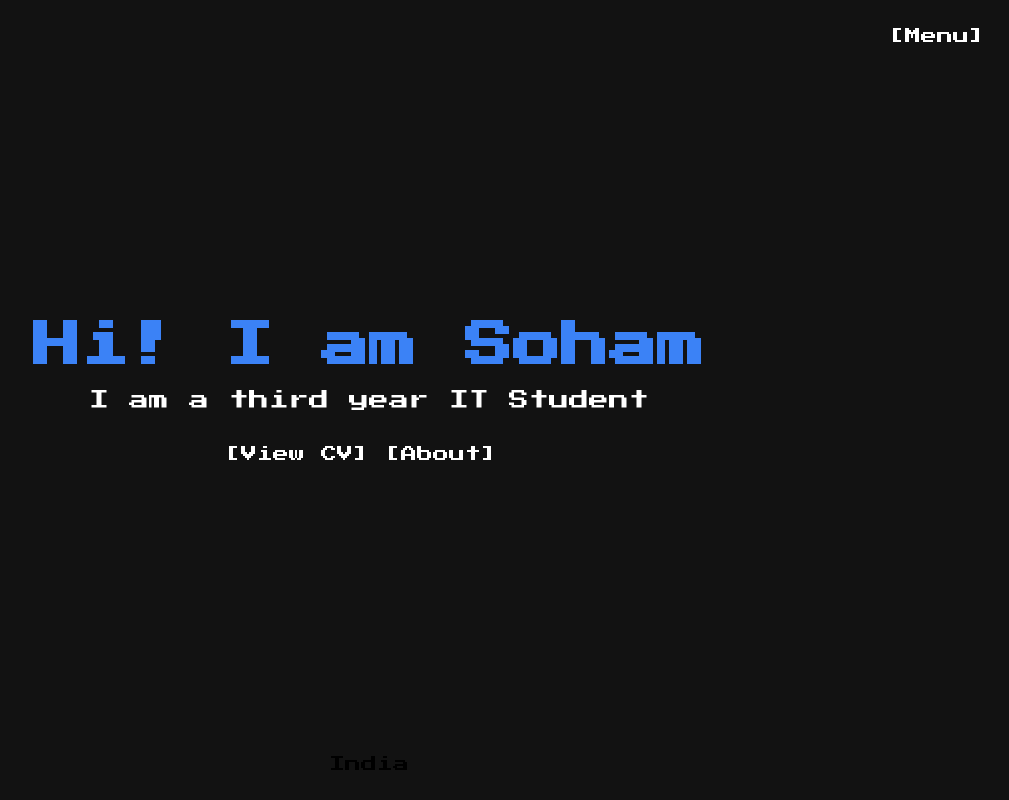
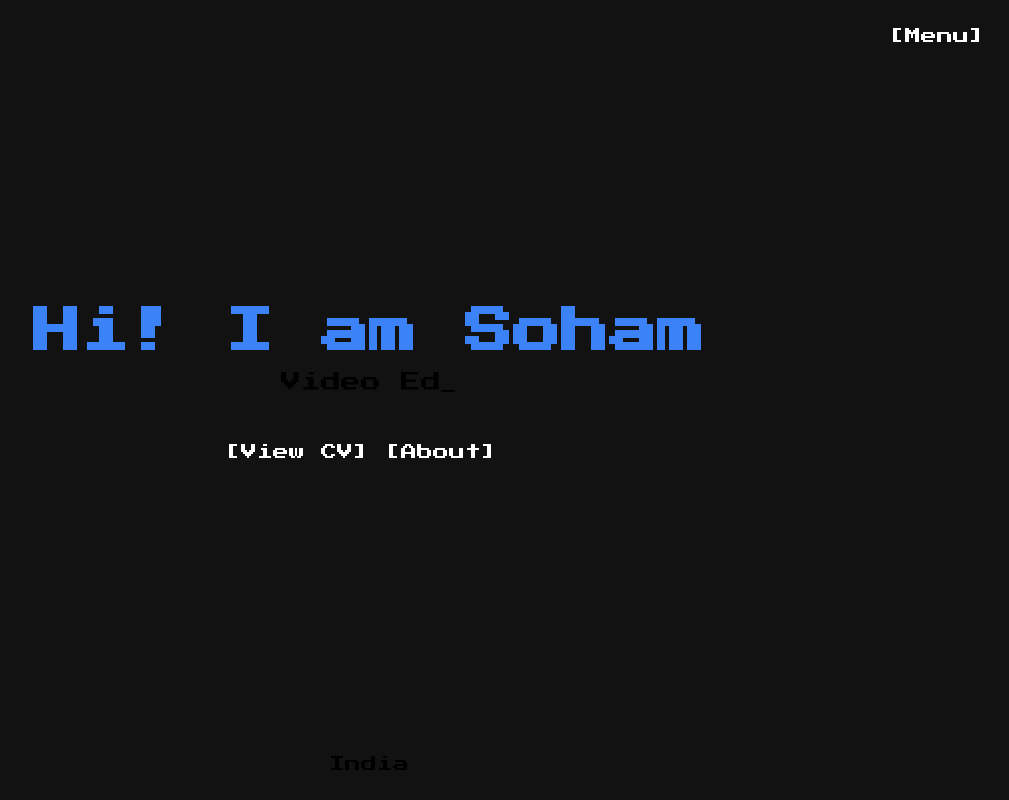
Before and after one commit to sohamsangole/portfolio-website, a Next.js app: page / in a window 1280 px wide. Shown: the whole page, without its empty margins (271-1280 px from the left). Built offline with nearby package versions, Linux system fonts and the light colour scheme.

Commit message:
Updated UI

```diff
--- a/package.json
+++ b/package.json
@@ -16,7 +16,8 @@
     "next": "^14.1.3",
     "react": "^18",
     "react-bootstrap": "^2.10.1",
-    "react-dom": "^18"
+    "react-dom": "^18",
+    "typed.js": "^2.1.0"
   },
   "devDependencies": {
     "autoprefixer": "^10.0.1",
--- a/src/app/about/page.js
+++ b/src/app/about/page.js
@@ -10,7 +10,7 @@ const AboutPage = () => {
                 <button onClick={() => window.location.href = "/"}>[Home]</button>
                 <DropDownMenu />
             </div>
-            <h1 className='text-red-500 mb-4 text-2xl lg:text-5xl font-extrabold scroll-px-96 lg:px-96 flex items-center justify-center m-8'>About Me :)</h1>
+            <h1 className='text-blue-500 mb-4 text-2xl lg:text-5xl font-extrabold scroll-px-96 lg:px-96 flex items-center justify-center m-8'>About Me :)</h1>
             <div className=' py-7 '>
                 <p className='text-sm  scroll-px-96 lg:px-96 '>Hello, fellow coder!My name is Soham Sangole, I was born in 2003 in India.
                     I completed my high school education in 2019 and am currently enrolled in college in VJTI, Mumbai.
@@ -22,7 +22,7 @@ const AboutPage = () => {
             </div>
             <hr className='mx-0 lg:mx-96' />
             <div className=' py-7 '>
-                <h1 className='text-blue-500 text-xl lg:text-2xl m-4'>Hobbies & Interests</h1>
+                <h1 className='text-red-500 text-xl lg:text-2xl m-4'>Hobbies & Interests</h1>
                 <p className='text-sm  scroll-px-96 lg:px-96'>
                     I spend most of my time on laptop because my hobbies include video editing,
                     crafting cinematic masterpieces one clip at a time. Whether it's adding slick transitions or
@@ -35,7 +35,7 @@ const AboutPage = () => {
             </div>
             <hr className='mx-0 lg:mx-96' />
             <div className=' py-7 '>
-                <h1 className='text-blue-500 text-xl lg:text-2xl m-4'>Educational Background</h1>
+                <h1 className='text-red-500 text-xl lg:text-2xl m-4'>Educational Background</h1>
                 <p className='text-sm  scroll-px-96 lg:px-96'>
                     My educational journey has been a mix of fun and challenges. School was a blast,
                     filled with memories and friendships that I'll cherish forever. However, the transition to
@@ -47,7 +47,7 @@ const AboutPage = () => {
             </div>
             <hr className='mx-0 lg:mx-96' />
             <div className=' py-7 '>
-                <h1 className='text-blue-500 text-xl lg:text-2xl m-4'>Technologies that i use</h1>
+                <h1 className='text-red-500 text-xl lg:text-2xl m-4'>Technologies that i use</h1>
                 <p className='text-sm  scroll-px-96 lg:px-96'>
                     Programming Languages: Python, Java, Dart, Golang, SQL <br />
                     Tech Stack: Machine Learning, App Development, Web Development <br />
--- a/src/app/components/HeroSection.jsx
+++ b/src/app/components/HeroSection.jsx
@@ -1,13 +1,46 @@
 import React from 'react';
+import Typed from 'typed.js'
+import words from "../words.js";
+
+class Typing extends React.Component {
+    componentDidMount() {
+        const options = {
+            strings: words,
+            typeSpeed: 50,
+            backSpeed: 50,
+            loop: true,
+            cursorChar: "_",
+        };
+        this.typed = new Typed(this.el, options);
+    }
+
+    componentWillUnmount() {
+        // Please don't forget to cleanup animation layer
+        this.typed.destroy();
+    }
+
+    render() {
+        return (
+            <span
+                style={{ whiteSpace: "pre", fontSize: "20px", lineHeight: "20px" }} // Adjust the line-height here
+                ref={(el) => {
+                    this.el = el;
+                }}
+            />
+        );
+    }
+
+}
 
 const HeroSection = () => {
+
     return (
         <section>
             <div className='grid lg:grid-cols-12 mx-auto'>
                 <div className=' col-start-3 col-span-8 text-center'>
                     <h1 className="text-blue-500 mb-4 text-3xl lg:text-5xl font-extrabold">Hi! I am Soham</h1>
-                    <p className="text-white text-lg lg:text-xl">I am a third year IT Student</p>
-                    <div className=' self-center'>
+                    <Typing />
+                    <div className=' self-center m-4'>
                         <button className='py-3 mr-4 text-white mt-4 hover:text-red-500 duration-1000'>[View CV]</button>
                         <button onClick={() => window.location.href = "/about"} className='py-3 mr-4 text-white mt-4 hover:text-red-500 duration-1000'>[About]</button>
                     </div>
--- a/src/app/layout.js
+++ b/src/app/layout.js
@@ -11,7 +11,7 @@ const myFont = localFont({
 
 
 export const metadata = {
-  title: "<SohamSangole />",
+  title: "Soham Sangole | Portfolio",
   description: "Personal Portfolio",
 };
 
--- /dev/null
+++ b/src/app/words.js
@@ -0,0 +1,6 @@
+const words = [
+    'Student',
+    'Developer',
+    'Video Editor'
+]
+export default words
```
Also changed, not shown: 1 other file (tests, documents, lock files or other folders).
